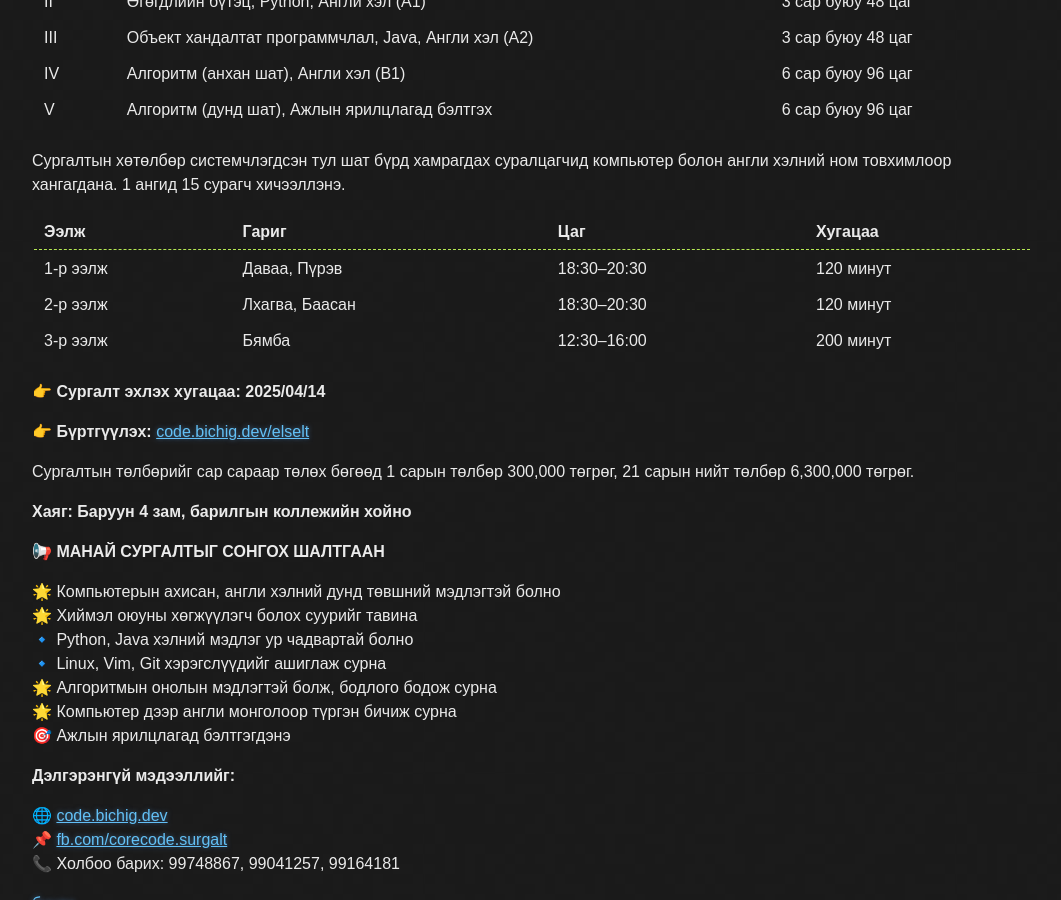
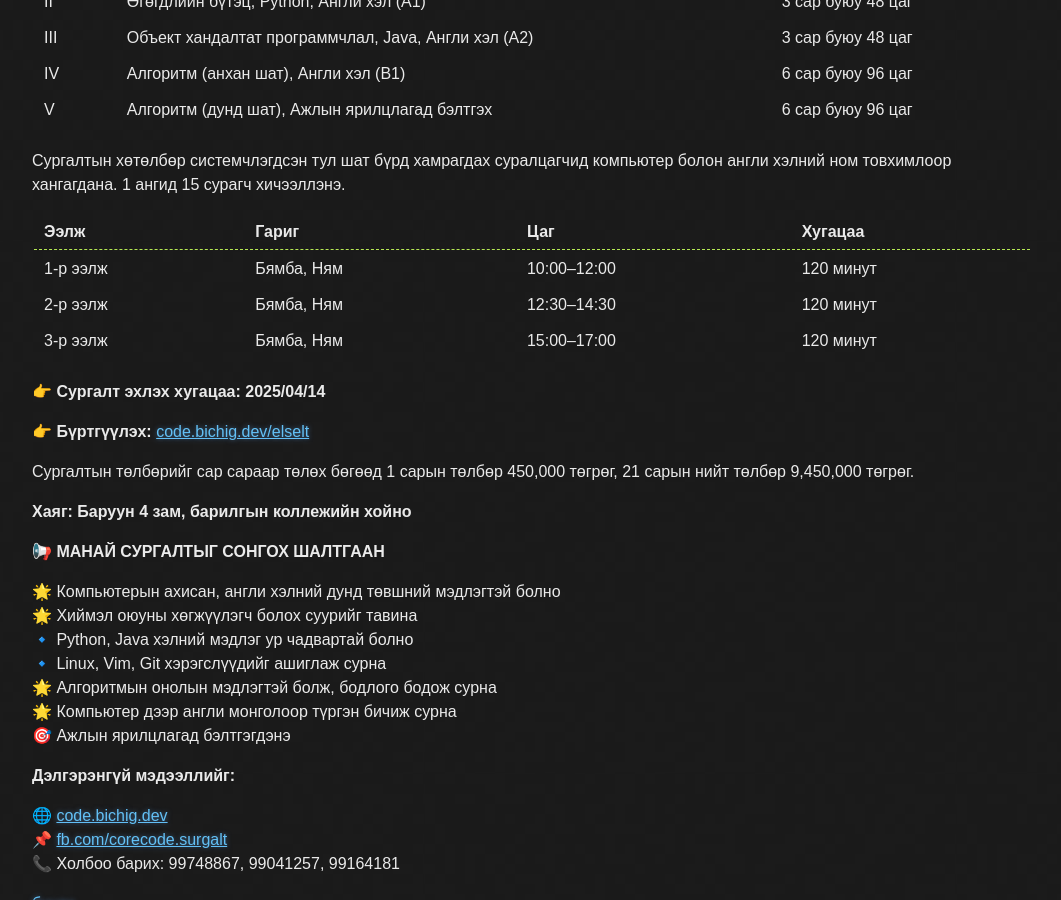
Before and after one commit to ganaatulgaa/corecode, a Jekyll site: the page built from ads.md, in a window 1280 px wide and 900 px high, scrolled down 1887 px. Shown: the whole window, without its empty margins (108-1169 px from the left). Built offline with Jekyll 4.4.1, drawn with Linux system fonts in a browser that asks for light colours; our own code applies the rules of GitHub Pages for plain Markdown files.

Commit message:
Update ads.md

```diff
--- a/ads.md
+++ b/ads.md
@@ -60,19 +60,19 @@ layout: default
 
 Сургалтын хөтөлбөр системчлэгдсэн тул шат бүрд хамрагдах суралцагчид компьютер болон англи хэлний ном товхимлоор хангагдана. 1 ангид 15 сурагч хичээллэнэ.
 
-|----------+----------------+--------------+-----------|
-| Ээлж     | Гариг          |          Цаг | Хугацаа   |
-|----------+----------------+--------------+-----------|
-| 1-р ээлж | Даваа, Пүрэв   | 18:30--20:30 | 120 минут |
-| 2-р ээлж | Лхагва, Баасан | 18:30--20:30 | 120 минут |
-| 3-р ээлж | Бямба          | 12:30--16:00 | 200 минут |
-|----------+----------------+--------------+-----------|
+|----------+------------+--------------+-----------|
+| Ээлж     | Гариг      |          Цаг | Хугацаа   |
+|----------+------------+--------------+-----------|
+| 1-р ээлж | Бямба, Ням | 10:00--12:00 | 120 минут |
+| 2-р ээлж | Бямба, Ням | 12:30--14:30 | 120 минут |
+| 3-р ээлж | Бямба, Ням | 15:00--17:00 | 120 минут |
+|----------+------------+--------------+-----------|
 
 👉 **Сургалт эхлэх хугацаа: 2025/04/14**
 
 👉 **Бүртгүүлэх:** [code.bichig.dev/elselt](https://code.bichig.dev/elselt)
 
-Сургалтын төлбөрийг сар сараар төлөх бөгөөд 1 сарын төлбөр 300,000 төгрөг, 21 сарын нийт төлбөр 6,300,000 төгрөг.
+Сургалтын төлбөрийг сар сараар төлөх бөгөөд 1 сарын төлбөр 450,000 төгрөг, 21 сарын нийт төлбөр 9,450,000 төгрөг.
 
 **Хаяг: Баруун 4 зам, барилгын коллежийн хойно**
 
```
